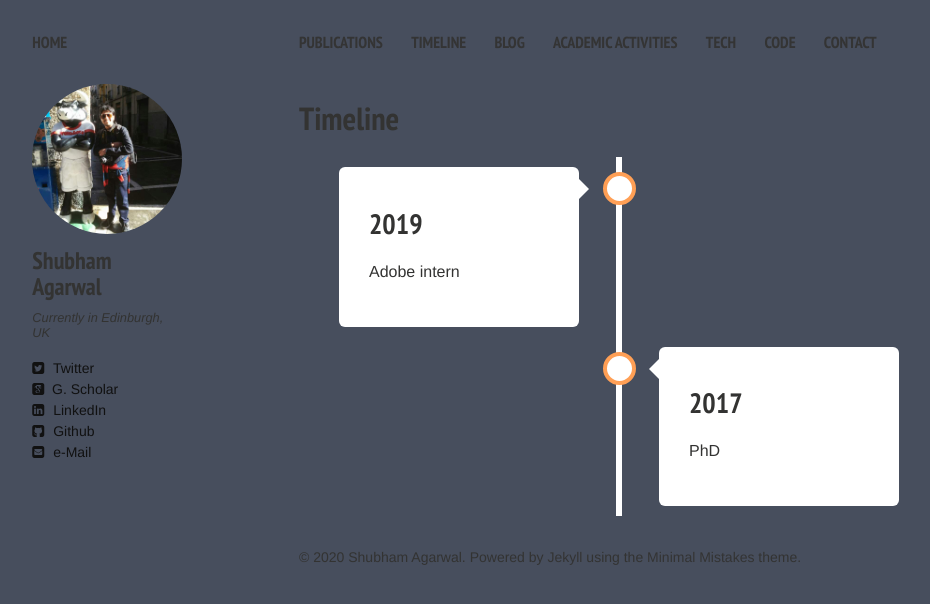
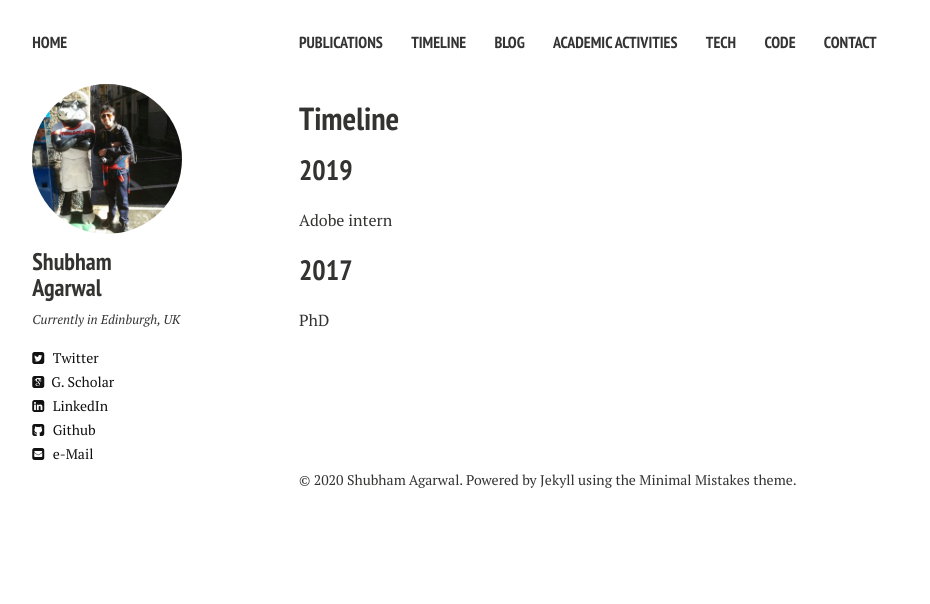
Before and after one commit to shubhamagarwal92/shubhamagarwal92.github.io, a Jekyll site: the page built from timeline.md, in a window 1280 px wide. Shown: the top 604 px of the page, without its empty margins (21-951 px from the left). Built offline with Jekyll 4.4.1, drawn with Linux system fonts in a browser that asks for light colours; nearby versions of some CDN libraries.

Commit message:
removing css

```diff
--- a/_includes/_head.html
+++ b/_includes/_head.html
@@ -67,7 +67,6 @@
 <link href='https://fonts.googleapis.com/css?family=PT+Sans+Narrow:400,700|PT+Serif:400,700,400italic' rel='stylesheet' type='text/css'>
 <!-- For all browsers -->
 <link rel="stylesheet" href="{{ site.url }}/assets/css/main.min.css">
-<link rel="stylesheet" href="{{ site.url }}/assets/css/timeline.css">
 <link rel="stylesheet" href="{{ site.url }}/assets/academicons.css" />
 
 <meta http-equiv="cleartype" content="on">
```
